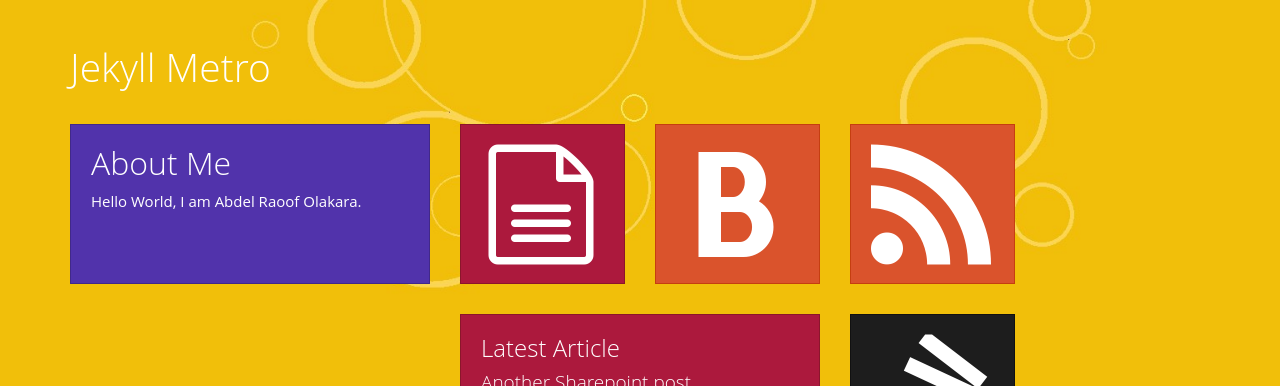
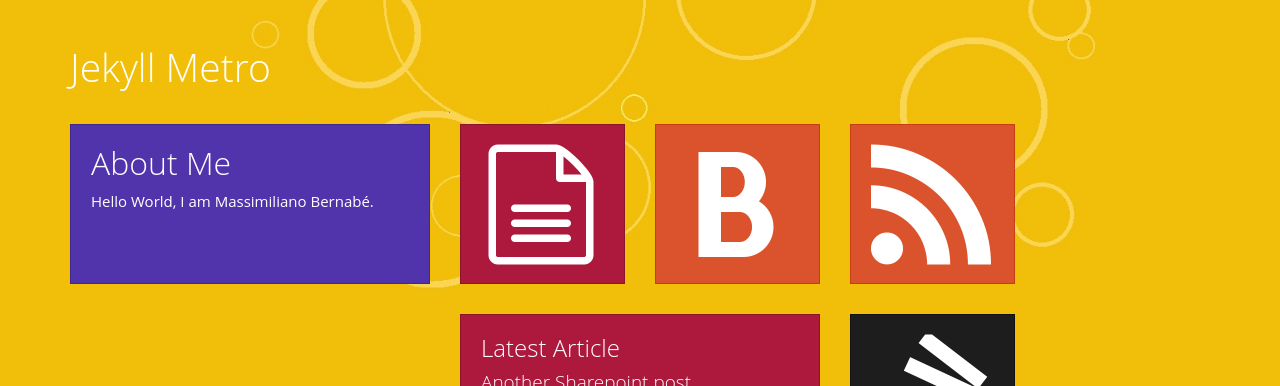
Before and after one commit to develost/develost.github.io, a Jekyll site: the page built from index.html, in a window 1280 px wide. Shown: the top 386 px of the page. Built offline with Jekyll 4.4.1, drawn with Linux system fonts in a browser that asks for light colours.

Commit message:
mod config

```diff
--- a/_config.yml
+++ b/_config.yml
@@ -33,24 +33,25 @@
 
 
 # Author Details
-author:         'Abdel Raoof Olakara'
+author:         'Massimiliano Bernabé'
 
 #Social Media links (Use complete URL except for email)
 dribbble:
 email:
-facebook:       'https://www.facebook.com/olakara'
+facebook:       'https://www.facebook.com/pages/develostcom/1400737306913750'
 flickr:
-github:         'https://github.com/olakara'
-gplus:          'https://plus.google.com/100425464897246255887/'
+github:         'https://twitter.com/develost_com'
+gplus:
 instagram:
 pinterest:
-linkedin:       'https://ae.linkedin.com/in/olakara/'
+linkedin:       'https://www.linkedin.com/in/massimilianobernabe'
 rss:
-stackoverflow:  'http://stackoverflow.com/users/185655/abdel-raoof'
-twitter:        'https://twitter.com/olakara'
+stackoverflow:  'http://stackoverflow.com/users/4759300/develost'
+twitter:        'https://twitter.com/develost_com'
 
 # Google Analytics
-gahandler: 'UA-52149651-1'
+gahandler: 'UA-XXXX-X'
+
 
 #if footersvg is 'true' the social media links will be shown top on the copy right in the footer
 footersvg: 'true'
```
